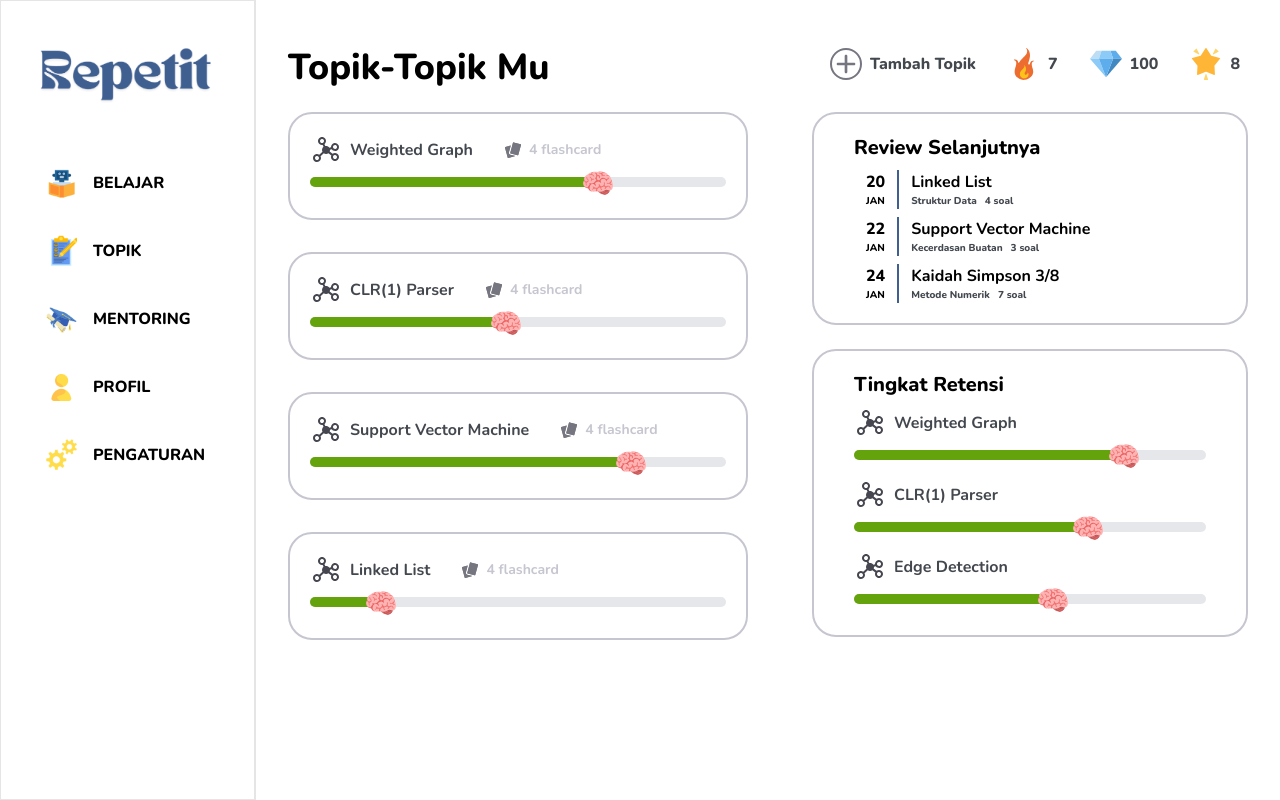
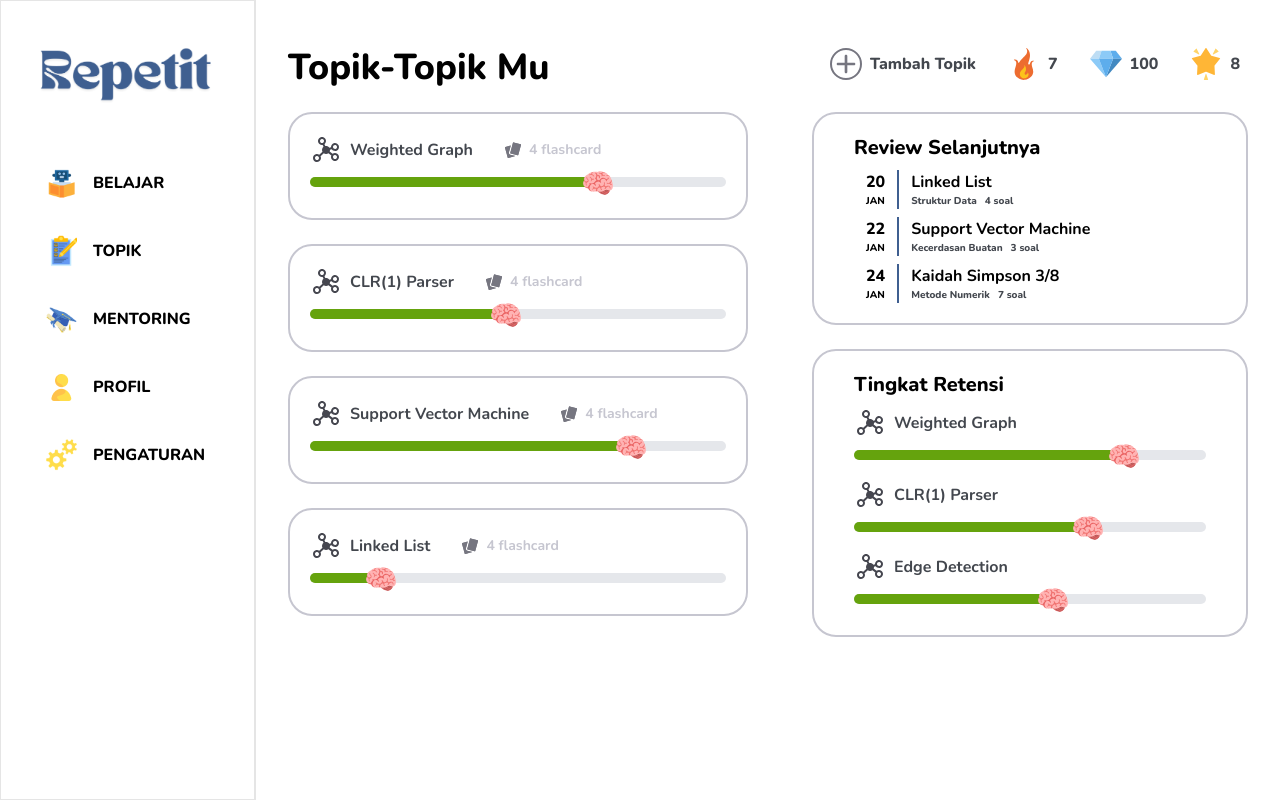
Before and after one commit to edukesyen/repetit-fe-nextjs, a Next.js app: page /topics in a window 1280 px wide. Built offline with nearby package versions, Linux system fonts and the light colour scheme.

Commit message:
fix: change gap

```diff
--- a/app/topics/page.js
+++ b/app/topics/page.js
@@ -46,7 +46,7 @@
     },
   ];
   return (
-    <div className="flex flex-col gap-8">
+    <div className="flex flex-col gap-6">
       {topics.map((topic, index) => (
         <CardTopic
           key={index}
```
